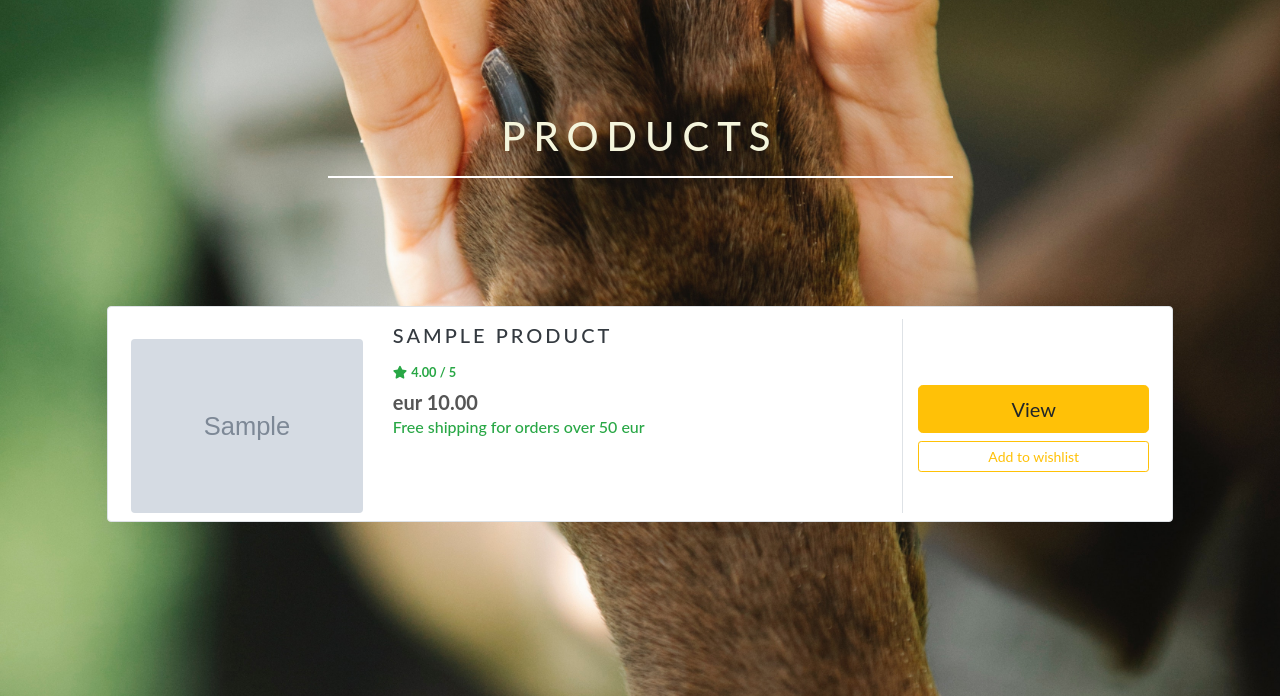
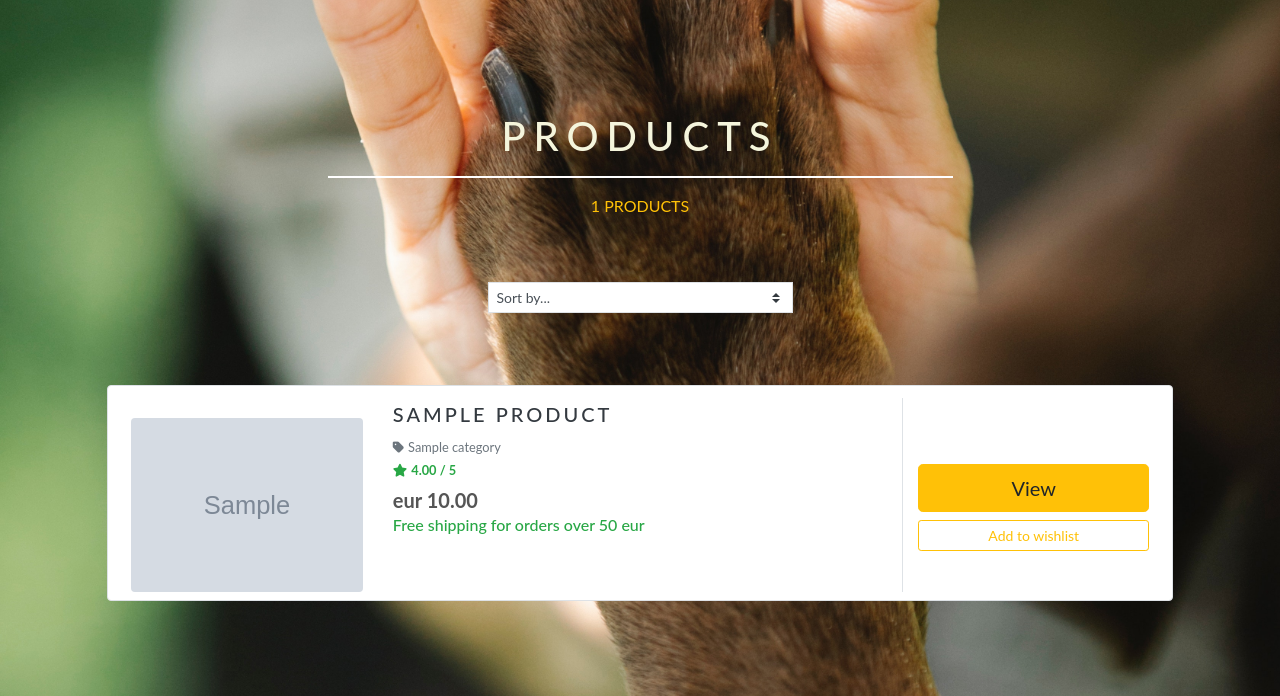
Before and after one commit to ANNAhabANNA/high_paw_support_us_more_v1, a Django app: page /products/ in a window 1280 px wide. Shown: the part 104-800 px from the top of the page. Run offline with Django 3.2, Linux system fonts and the light colour scheme; tables that the repository leaves empty hold one stand-in row (values such as "Sample post"); grey boxes marked "Sample" are stand-in pictures; some libraries are stand-ins or nearby versions.

Commit message:
Create scroll button and sorting menu functionality

```diff
--- a/products/templates/products/products.html
+++ b/products/templates/products/products.html
@@ -12,10 +12,30 @@
             <div class="col text-center mt-3">
                 <h1 class="logo-font">Products</h1>
                 <hr class="hr-light w-50 mb-2">
+                <p class="mt-3 text-center text-warning logo-font">
+                {{ products|length }} Products{% if search_term %} found for <strong>"{{ search_term }}"</strong>{% endif %}
+                </p>
             </div>
         </div>
 
         <div class="d-flex justify-content-center row mt-5">
+            <!--Sorting menu-->
+            <div class="col-12 col-lg-6 my-auto d-flex justify-content-center">
+                <div class="sort-select-wrapper w-50">
+                    <select id="sort-selector" class="custom-select custom-select-sm rounded-0 border border-{% if current_sorting != 'None_None' %}info{% else %}black{% endif %}">
+                        <option value="reset" {% if current_sorting == 'None_None' %}selected{% endif %}>Sort by...</option>
+                        <option value="price_asc" {% if current_sorting == 'price_asc' %}selected{% endif %}>Price (low to high)</option>
+                        <option value="price_desc" {% if current_sorting == 'price_desc' %}selected{% endif %}>Price (high to low)</option>
+                        <option value="rating_asc" {% if current_sorting == 'rating_asc' %}selected{% endif %}>Rating (low to high)</option>
+                        <option value="rating_desc" {% if current_sorting == 'rating_desc' %}selected{% endif %}>Rating (high to low)</option>
+                        <option value="name_asc" {% if current_sorting == 'name_asc' %}selected{% endif %}>Name (A-Z)</option>
+                        <option value="name_desc" {% if current_sorting == 'name_desc' %}selected{% endif %}>Name (Z-A)</option>
+                        <option value="category_asc" {% if current_sorting == 'category_asc' %}selected{% endif %}>Category (A-Z)</option>
+                        <option value="category_desc" {% if current_sorting == 'category_desc' %}selected{% endif %}>Category (Z-A)</option>
+                    </select>
+                </div>
+            </div>
+
             <div class="col-md-10 my-5">
                 {% for product in products %}
                 <div class="row p-2 bg-white border rounded my-4">
@@ -36,8 +56,15 @@
                         <div class="mt-1 mb-1 spec-1">
                             <h5 class="card-title text-uppercase text-dark">{{product.name}}</h5>
                         </div>
-                        <!--Rating-->
+                        <!--Category and Rating-->
                         <div class="mt-1 mb-1 spec-1">
+                            {% if product.category %}
+                            <p class="small mt-1 mb-0">
+                                <a class="text-muted" href="{% url 'products' %}?category={{ product.category.name }}">
+                                    <i class="fas fa-tag mr-1"></i>{{ product.category.friendly_name }}
+                                </a>
+                            </p>
+                            {% endif %}
                             {% if product.rating %}
                             <small class="text-success font-weight-bold"><i class="fas fa-star mr-1"></i>{{ product.rating }} / 5</small>
                             {% else %}
@@ -70,4 +97,62 @@
             </div>
         </div>
     </div>
+    <button type="button" class="btn btn-warning btn-floating btn-lg" id="btn-back-to-top">
+        <i class="fas fa-arrow-up"></i>
+    </button>
 {% endblock %}
+
+{% block postloadjs %}
+    {{ block.super }}
+    <!--Scroll to the top button functionality and appearance from https://mdbootstrap.com/docs/standard/extended/back-to-top/-->
+    <script type="text/javascript">
+        //Get the button
+        let mybutton = document.getElementById("btn-back-to-top");
+
+        // When the user scrolls down 20px from the top of the document, show the button
+        window.onscroll = function () {
+            scrollFunction();
+        };
+
+        function scrollFunction() {
+            if (
+                document.body.scrollTop > 20 ||
+                document.documentElement.scrollTop > 20
+            ) {
+                mybutton.style.display = "block";
+            } else {
+                mybutton.style.display = "none";
+            }
+        }
+        // When the user clicks on the button, scroll to the top of the document
+        mybutton.addEventListener("click", backToTop);
+
+        function backToTop() {
+            document.body.scrollTop = 0;
+            document.documentElement.scrollTop = 0;
+        }
+    </script>
+    <!--Sorting menu functionality from Boutique Ado project-->
+    <script type="text/javascript">
+        $('#sort-selector').change(function() {
+            var selector = $(this);
+            var currentUrl = new URL(window.location);
+
+            var selectedVal = selector.val();
+            if(selectedVal != "reset"){
+                var sort = selectedVal.split("_")[0];
+                var direction = selectedVal.split("_")[1];
+
+                currentUrl.searchParams.set("sort", sort);
+                currentUrl.searchParams.set("direction", direction);
+
+                window.location.replace(currentUrl);
+            } else {
+                currentUrl.searchParams.delete("sort");
+                currentUrl.searchParams.delete("direction");
+
+                window.location.replace(currentUrl);
+            }
+        })
+    </script>
+{% endblock %}
--- a/products/views.py
+++ b/products/views.py
@@ -1,7 +1,9 @@
 from django.shortcuts import render, redirect, reverse, get_object_or_404
 from django.contrib import messages
 from django.db.models import Q
-from .models import Product
+from django.db.models.functions import Lower
+
+from .models import Product, Category
 
 # Create your views here.
 
@@ -10,6 +12,7 @@ def all_products(request):
 
     products = Product.objects.all()
     query = None
+    categories = None
     sort = None
     direction = None
 
@@ -31,6 +34,11 @@ def all_products(request):
                     sortkey = f'-{sortkey}'
             products = products.order_by(sortkey)
 
+            if 'category' in request.GET:
+                categories = request.GET['category'].split(',')
+                products = products.filter(category__name__in=categories)
+                categories = Category.objects.filter(name__in=categories)
+
     # Search bar functionality from Boutique Ado project
     if request.GET:
         if 'q' in request.GET:
@@ -48,6 +56,7 @@ def all_products(request):
     context = {
         'products': products,
         'search_term': query,
+        'current_categories': categories,
         'current_sorting': current_sorting,
     }
 
--- a/static/css/base.css
+++ b/static/css/base.css
@@ -24,6 +24,10 @@ body {
 
 .logo-font {
     text-transform: uppercase;
+}
+
+.sorting {
+  color:#F5F5DC !important;
 }
 
 /*Index.html text*/
@@ -58,3 +62,11 @@ h5 {
   height: 55vh;
   object-fit: cover;
 }
+
+/* Back to the top button from https://mdbootstrap.com/docs/standard/extended/back-to-top */
+#btn-back-to-top {
+  position: fixed;
+  bottom: 20px;
+  right: 20px;
+  display: none;
+}
```
Also changed, not shown: products/templates/products/product_detail.html (+15 -0 lines).
